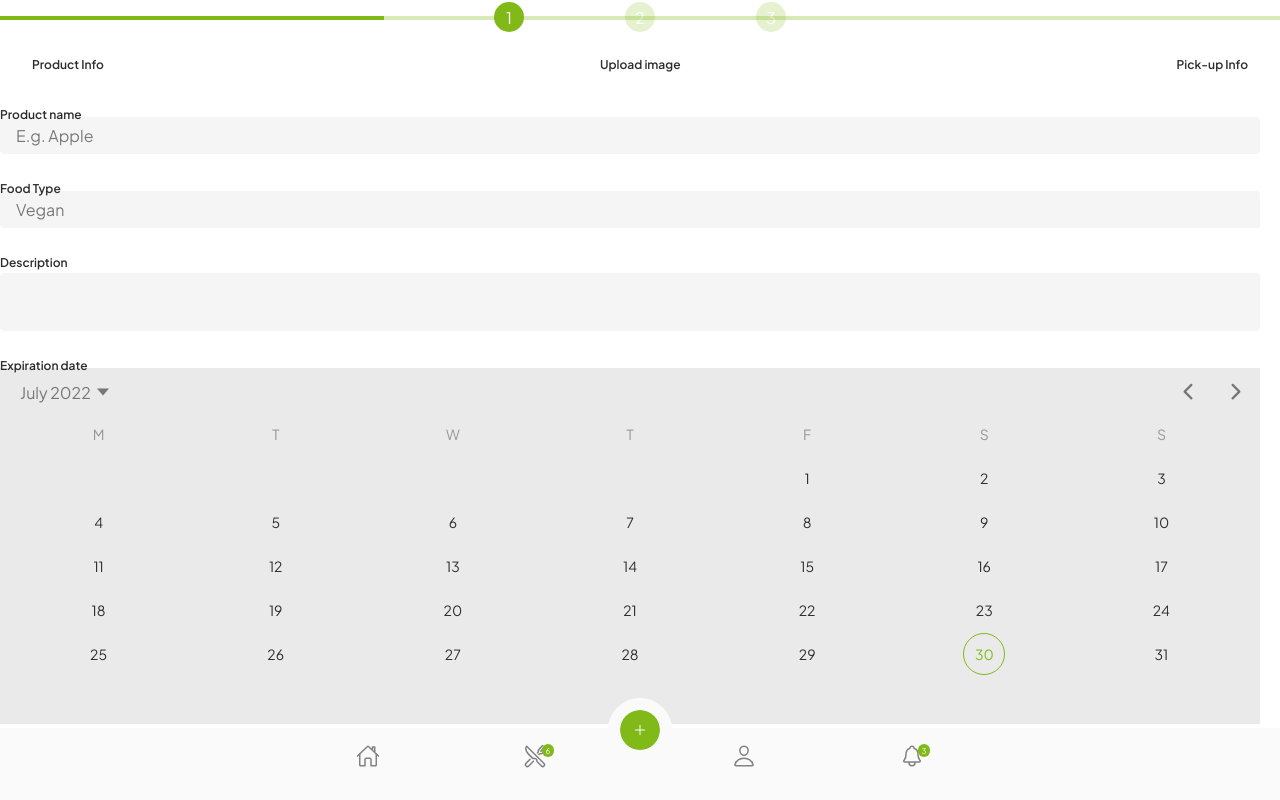
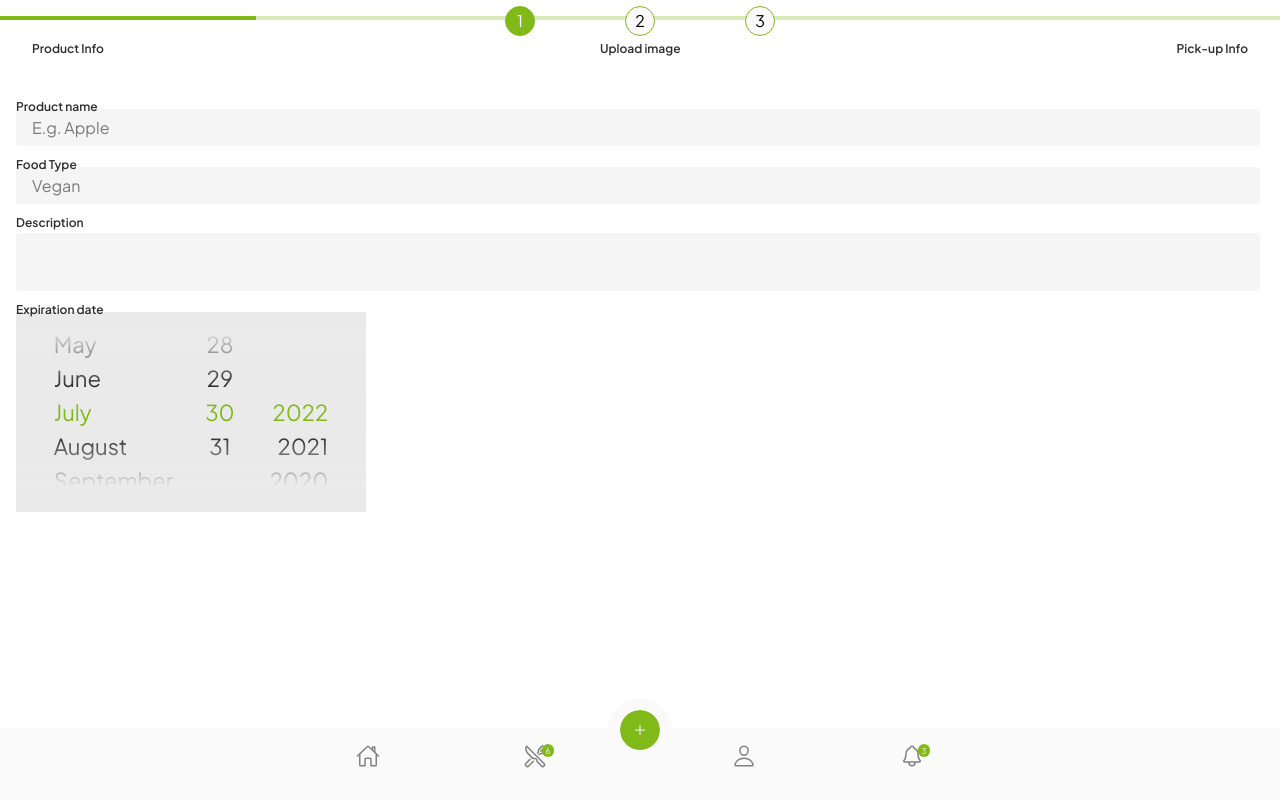
Before and after one commit to Wojo3214/rawshare-app, a React (Create React App) app: page /tab3 in a window 1280 px wide. Built offline with nearby package versions, Linux system fonts and the light colour scheme.

Commit message:
Tabs on home page

```diff
--- a/src/components/LoginForm.css
+++ b/src/components/LoginForm.css
@@ -30,12 +30,12 @@
   height: 100%;
 }
 
-ion-item{
+/* ion-item{
   --padding-bottom: 0px;
   --padding-end: 0px;
   --padding-start: 0px;
   --padding-top: 16px;
-}
+} */
 
 ion-input.input{
   --background: var(--ion-color-tertiary);
--- a/src/components/ProductListCardHome.jsx
+++ b/src/components/ProductListCardHome.jsx
@@ -3,21 +3,21 @@ import { starSharp, timeOutline, locationOutline } from 'ionicons/icons';
 import './ProductListCardHome.css';
 
 
-export default function ProductListCardHome({  }) {
+export default function ProductListCardHome({type, title, address}) {
         return (
         <IonCard button>
             <IonItem className='product-list-card'>
                 <div part="image" class></div>
                 <IonImg src='https://images.pexels.com/photos/2872767/pexels-photo-2872767.jpeg?auto=compress&cs=tinysrgb&w=1260&h=750&dpr=2' className='product-card-img'></IonImg>
                 <IonCardHeader className='product-list-header'>
-                <IonCardTitle className='product-list-title'>Banana</IonCardTitle>
+                    <IonCardTitle className='product-list-title'>{title}</IonCardTitle>
                     <div className='flex-row'>
                         <IonIcon icon={timeOutline}/>
                         <p className="default-text" >13:00 - 15:00</p>
                     </div>
                     <div className='flex-row'>
                         <IonIcon icon={locationOutline} className="detail-icon"/>
-                    <p className="details-text" >Haslegarsvej 24A</p>
+                        <p className="details-text" >{address}</p>
                     </div>
                 </IonCardHeader>
                 <IonCardHeader className='product-list-details'>
@@ -31,4 +31,5 @@ export default function ProductListCardHome({  }) {
             </IonItem>
         </IonCard>
         );
+
 };
--- a/src/pages/Tab1.css
+++ b/src/pages/Tab1.css
@@ -0,0 +1,13 @@
+ion-searchbar.home-searchbar{
+    width: 80px;
+}
+
+ion-segment.home-segment{
+    width: 100%;
+    margin: 0 16px;
+}
+
+ion-segment-button.home-segment-button{
+    --indicator-color: #FAFAFA;
+    width: 38px;
+}
--- a/src/pages/Tab1.jsx
+++ b/src/pages/Tab1.jsx
@@ -1,9 +1,30 @@
-import { IonContent, IonHeader, IonPage, IonTitle, IonToolbar } from '@ionic/react';
+import { IonContent, IonHeader, IonPage, IonSegment, IonSegmentButton, IonLabel, IonTitle, IonToolbar, IonSearchbar } from '@ionic/react';
 import ProductListCardHome from '../components/../components/ProductListCardHome';
 import MessageBox from '../components/MessageBox';
 import './Tab1.css';
+import React, { useState, useRef } from 'react';
 
 export default function Tab1() {
+  const [oldValue, setOldValue] = useState();
+  const [searchText, setSearchText] = useState();
+  console.log(searchText);
+
+  const handleSegmentChange = (e) => {
+    const value = e.detail.value;
+    setOldValue(e.detail.value);
+
+    const div = document.querySelector(`#${value}`).id;
+    const oldDiv = document.querySelector(`#${oldValue}`).id;
+
+    if (div == value)   {
+      document.querySelector(`#${value}`).style.display = "block";
+    }
+
+    if (oldDiv == oldValue) {
+      document.querySelector(`#${oldValue}`).style.display = "none";
+    }
+  };
+
   return (
     <IonPage>
       <IonHeader>
@@ -14,15 +35,30 @@ export default function Tab1() {
       <IonContent fullscreen>
         <IonHeader collapse="condense">
           <IonToolbar>
-            <IonTitle size="large">Home</IonTitle>
+            <IonSegment defaultValue="list" className='home-segment' onIonChange={e => handleSegmentChange(e)}>
+              <IonSegmentButton className='home-segment-button' value="map">
+                <IonLabel>Map</IonLabel>
+              </IonSegmentButton>
+              <IonSegmentButton className='home-segment-button' value="list">
+                <IonLabel>List</IonLabel>
+              </IonSegmentButton>
+            </IonSegment>
+          </IonToolbar>
+          <IonToolbar>
+            <IonSearchbar className='home-searchbar' value={searchText} onIonChange={e => setSearchText(e.detail.value)} showCancelButton="never"></IonSearchbar>
           </IonToolbar>
         </IonHeader>
-
-        <ProductListCardHome/>
         <MessageBox type="informative" title="Twoja stara" text="Spoko MessageBox"/>
         <MessageBox type="warning" title="Twoja stara" text="Spoko MessageBox jdshkdjhasdjhas dasjhdkajshdkjashsdk"/>
         <MessageBox type="error" title="TwOj stary" text="SBkahdoaishfoaushgfoiafhaoif"/>
         <MessageBox type="success" title="Twoja stara" text="Spoko MessageBox"/>
+        <div className='segment-item' id="map">
+          <p>Map placeholder</p>
+        </div>
+        <div className='segment-item' id="list">
+          <ProductListCardHome type="home-card" title="Banana" address="Haslegarsvej 24A"/>
+        </div>
+
       </IonContent>
     </IonPage>
   );
--- a/src/pages/Tab3.css
+++ b/src/pages/Tab3.css
@@ -0,0 +1,98 @@
+/*** ADD PRODUCT ***/
+
+.progress-names{
+    display: flex;
+    flex-direction: row;
+    padding: 0 32px;
+    height: fit-content;
+    justify-content: space-between;
+}
+
+.slide-title{
+    margin: 0;
+    font-size: 12px;
+    font-weight: 600;
+}
+
+.add-product-slides{
+    width: 100%;
+    height: 80%;
+    justify-content: flex-start;
+}
+
+.add-slide{
+    margin-top: 24px;
+    width: 100%;
+    height: 100%;
+    display: flex;
+    flex-direction: column;
+    overflow: scroll;
+}
+
+ion-item.add-list-item{
+    --inner-padding-end: 20px;
+}
+
+ion-list.form-list{
+    width: 100%;
+    height: 100%;
+    overflow: auto;
+}
+
+ion-input.form-input {
+    --background: #F5F5F5;
+    color: black;
+    border-radius: 4px;
+    --padding-start: 16px !important;
+}
+
+ion-textarea.form-input {
+    --background: #F5F5F5;
+    color: black;
+    border-radius: 4px;
+    --padding-start: 16px !important;
+}
+
+ion-label.form-label{
+    color: black;
+    z-index: 999;
+    margin-left: 8px;
+    font-weight: 600;
+}
+
+.swiper-pagination{
+    position: absolute;
+    width: 270px;
+    bottom: 103.5%;
+    display: flex;
+    justify-content: space-between;
+    left: 50%;
+    transform: translate(-50%, 0);
+    z-index: 99999;
+}
+
+.swiper-pagination-bullet{
+    width: 30px;
+    height: 30px;
+    color: black;
+    background-color: #FAFAFA;
+    display: flex;
+    justify-content: center;
+    align-items: center;
+    border-radius: 50%;
+    border: 1px solid var(--ion-color-primary);
+}
+
+.swiper-pagination-bullet-active{
+    background-color: var(--ion-color-primary);
+    color: white;
+}
+
+.swiper{
+    overflow: visible !important;
+    height: 80%;
+}
+
+ion-progress-bar{
+    margin-top: 16px;
+}
--- a/src/pages/Tab3.jsx
+++ b/src/pages/Tab3.jsx
@@ -1,14 +1,16 @@
 import React, { useRef, useState } from 'react';
-import { IonContent, IonHeader, IonPage, IonTitle, IonToolbar, IonProgressBar, IonSlides, IonSlide, IonItem, IonLabel, IonInput, IonList, IonTextarea } from '@ionic/react';
+import { IonContent, IonHeader, IonPage, IonTitle, IonToolbar, IonProgressBar, IonItem, IonLabel, IonInput, IonList, IonTextarea, IonDatetime } from '@ionic/react';
+import { Swiper, SwiperSlide, useSwiper } from 'swiper/react';
+import { Pagination } from "swiper";
 import './Tab3.css';
-import { Swiper, SwiperSlide, useSwiper } from 'swiper/react';
 import 'swiper/css';
-import { Pagination } from "swiper";
-import 'swiper/css/pagination';
+
+
 
 export default function Tab3() {
   const swiper = useSwiper();
   const [swiperRef, setSwiperRef] = useState(null);
+  const [progressValue, setProgressValue] = useState(0.2);
 
   const pagination = {
     clickable: true,
@@ -17,27 +19,43 @@ export default function Tab3() {
     },
   };
 
+  const countProgress = (e) => {
+    const active = e.activeIndex;
+
+    console.log(active);
+    if (active == 0){
+      document.querySelector(".home-progress").value="0.2";
+    }
+    else if (active == 1){
+      document.querySelector(".home-progress").value="0.5";
+    }
+    else if (active == 2){
+      document.querySelector(".home-progress").value="0.8";
+    }
+  }
+
   return (
     <IonPage>
-      <IonContent fullscreen>
+      <IonContent fullscreen scrollY="false">
         <IonHeader collapse="condense">
           <IonToolbar>
             <IonTitle>Add new product</IonTitle>
           </IonToolbar>
         </IonHeader>
-          <IonProgressBar color="primary" determinate value={0.3}></IonProgressBar><br />
-          <div class="progress-names">
-            <p class='slide-title'>Product Info</p>
-            <p class='slide-title'>Upload image</p>
-            <p class='slide-title' >Pick-up Info</p>
+          <IonProgressBar className='home-progress' color="primary" value={progressValue} determinate ></IonProgressBar><br />
+          <div className="progress-names">
+            <p className='slide-title'>Product Info</p>
+            <p className='slide-title'>Upload image</p>
+            <p className='slide-title' >Pick-up Info</p>
           </div>
-          <Swiper
+          <Swiper scrollY
             spaceBetween={0}
             slidesPerView={1}
             pagination={pagination}
             modules={[Pagination]}
+            onSlideChange={(e) => countProgress(e)}
           >
-            <SwiperSlide className='add-slide'>
+            <SwiperSlide className='add-slide 0' id='0.2' value="lala">
               <IonList className='form-list'>
                 <IonItem lines='none' className='add-list-item'>
                   <IonLabel position="stacked" className='form-label'>Product name</IonLabel>
@@ -53,14 +71,14 @@ export default function Tab3() {
                 </IonItem>
                 <IonItem lines='none' className='add-list-item'>
                   <IonLabel position="stacked" className='form-label'>Expiration date</IonLabel>
-                  <ion-datetime preferWheel="true" size="cover" first-day-of-week="1" presentation="date"></ion-datetime>
+                  <IonDatetime presentation="date" preferWheel={true}></IonDatetime>
                 </IonItem>
               </IonList>
             </SwiperSlide>
-            <SwiperSlide className='add-slide'>
+            <SwiperSlide className='add-slide 1' id='0.5' value="lalu">
               <p>Upload image</p>
             </SwiperSlide>
-            <SwiperSlide className='add-slide'>
+            <SwiperSlide className='add-slide 2' id='0.8' value="lali">
               <p>Pick-up Info</p>
             </SwiperSlide>
           </Swiper>
--- a/src/theme/style.css
+++ b/src/theme/style.css
@@ -93,94 +93,3 @@ ion-button{
     align-items: center;
     gap: 4px;
 }
-
-/*** ADD PRODUCT ***/
-
-.progress-names{
-    display: flex;
-    flex-direction: row;
-    padding: 0 32px;
-    height: fit-content;
-    margin-top: 16px;
-    justify-content: space-between;
-}
-
-.slide-title{
-    margin: 0;
-    font-size: 12px;
-    font-weight: 600;
-}
-
-.add-product-slides{
-    width: 100%;
-    height: 80%;
-    justify-content: flex-start;
-}
-
-.add-slide{
-    width: 100%;
-    height: 100%;
-    display: flex;
-    flex-direction: column;
-    overflow: scroll;
-}
-
-ion-item.add-list-item{
-    --inner-padding-end: 20px;
-}
-
-ion-list.form-list{
-    width: 100%;
-    height: 100%;
-    overflow: auto;
-}
-
-ion-input.form-input {
-    --background: #F5F5F5;
-    color: black;
-    border-radius: 4px;
-    --padding-start: 16px !important;
-}
-
-ion-textarea.form-input {
-    --background: #F5F5F5;
-    color: black;
-    border-radius: 4px;
-    --padding-start: 16px !important;
-}
-
-ion-label.form-label{
-    color: black;
-    z-index: 999;
-    margin-left: 8px;
-    font-weight: 600;
-}
-
-.swiper-pagination{
-    width: 300px !important;
-    bottom: 106% !important;
-    display: flex;
-    margin: 0 8px;
-    justify-content: space-between;
-    left: 50% !important;
-    margin-left: -150px;
-
-}
-
-.swiper-pagination-bullet{
-    width: 30px;
-    height: 30px;
-    color: white;
-    background-color: var(--ion-color-primary);
-    display: flex;
-    justify-content: center;
-    align-items: center;
-}
-
-.swiper{
-    overflow: visible;
-}
-
-ion-progress-bar{
-    margin-top: 16px;
-}
```
Lines whose indentation alone changed are shown as unchanged.
